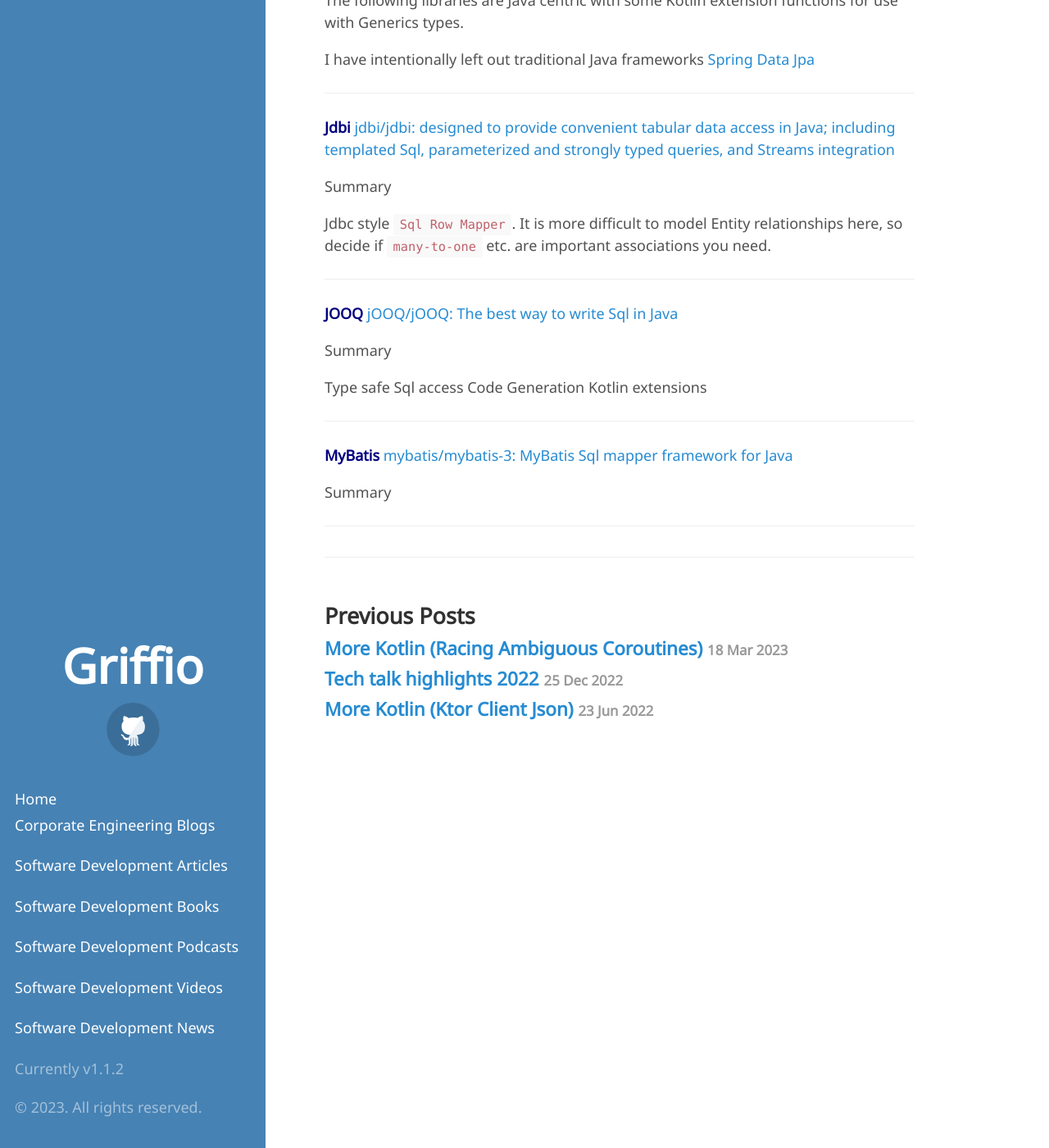
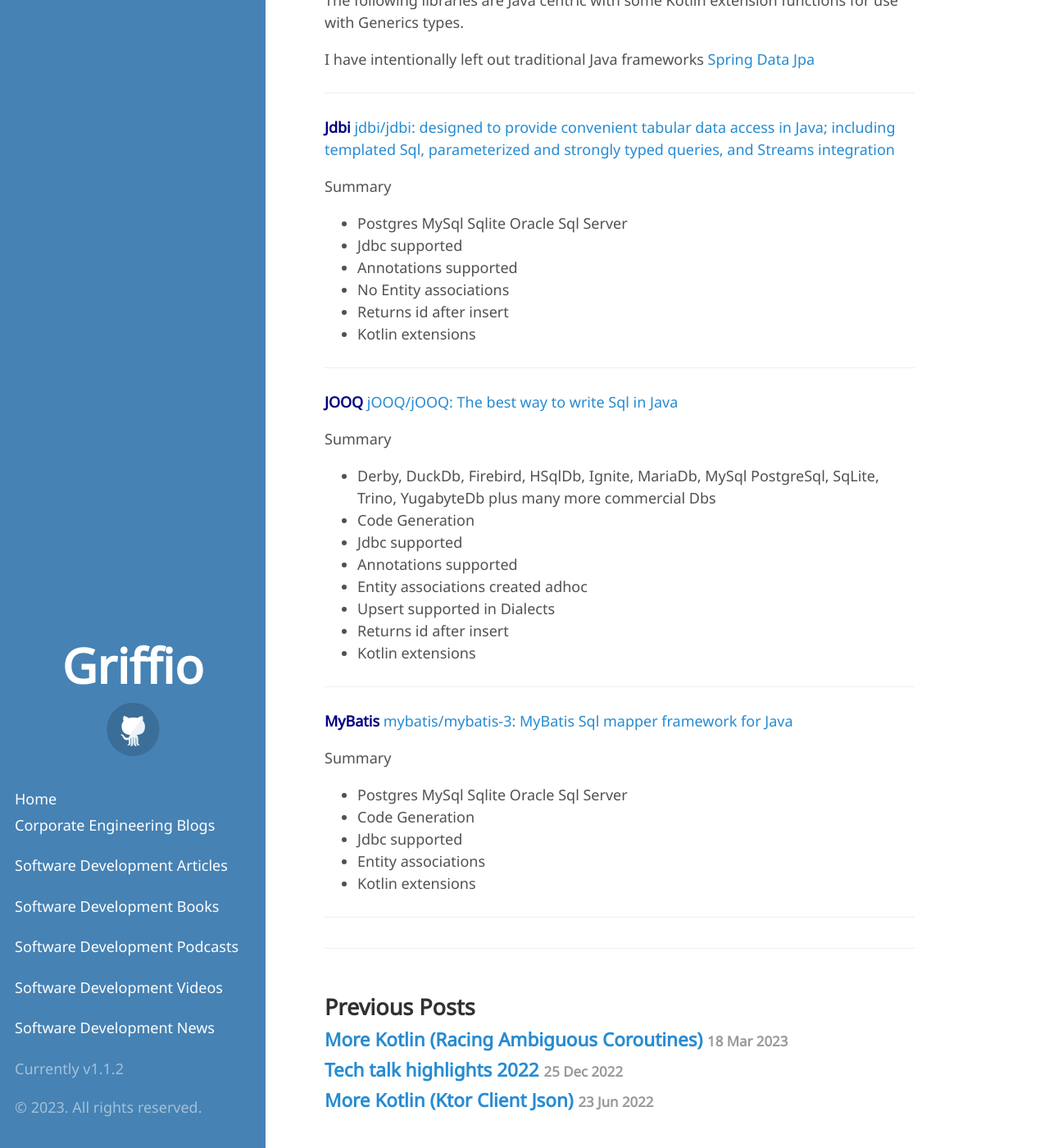
Before and after one commit to griffio/griffio.github.io, a Jekyll site: the page built from _posts/2023-04-20-More-Kotlin-Sql-Persistence-Comparision.md, in a window 1280 px wide and 1400 px high, scrolled down 4378 px. Shown: the whole window at 82% size. Built offline with Jekyll 4.4.1, drawn with Linux system fonts in a browser that asks for light colours; some web fonts are replaced; some of the changed text lies outside the part shown.

Commit message:
First draft
Kotlin Java Row Mappers

```diff
--- a/_posts/2023-04-20-More-Kotlin-Sql-Persistence-Comparision.md
+++ b/_posts/2023-04-20-More-Kotlin-Sql-Persistence-Comparision.md
@@ -58,7 +58,7 @@
 
 The following libraries are Kotlin centric even though they may use Java libraries like Jdbc, logging, Jackson
 
-Other Kotlin libraries not covered here but worth comparing are [Zeko-SQL-Builder](https://github.com/darkredz/Zeko-SQL-Builder) and
+Other Kotlin libraries not covered here but worth comparing are [Zeko-Sql-Builder](https://github.com/darkredz/Zeko-SQL-Builder) and
 [Zeko-Data-Mapper](https://github.com/darkredz/Zeko-Data-Mapper). These are in less active development.
 
 ---
@@ -68,7 +68,7 @@
 Summary
 
 * Exposed is a self-described light weight `Object Relational Mapper` library with Sql Dsl and Crud Dao Api
-* Postgres MySQL MariaDB SQLite H2 Oracle SQL Server
+* Postgres MySql MariaDB Sqlite H2 Oracle Sql Server
 * Jdbc only
 * No Annotations
 * No Code generation
@@ -85,7 +85,7 @@
 Summary
 
 * Komapper is an `Object Relational Mapper` library with Sql Dsl for JVM server side
-* Postgres MySQL MariaDB H2 Oracle SQL Server
+* Postgres MySql MariaDB H2 Oracle Sql Server
 * Jdbc and R2dbc supported
 * Annotations
 * Code generation at compile-time
@@ -101,7 +101,7 @@
 Summary
 
 * Kotysa is a light `Object Relational Mapper` with type-safe Sql Dsl for Jvm and Android
-* Postgres MySQL MariaDB SQLite H2 Oracle SQL Server
+* Postgres MySql MariaDB Sqlite H2 Oracle Sql Server
 * Jdbc and R2dbc supported
 * No Annotations
 * No Code generation
@@ -115,7 +115,7 @@
 
 Summary
 * Ktorm is a lightweight Orm Framework for Kotlin directly based on pure Jdbc
-* Postgres MySQL SQLite Oracle SQL Server
+* Postgres MySql Sqlite Oracle Sql Server
 * Jdbc and R2dbc supported [ktorm-r2dbc](https://github.com/kotlin-orm/ktorm-r2dbc)
 * No third-party dependencies
 * No annotations
@@ -129,9 +129,9 @@
 **SqlDelight** [cashapp/sqldelight: Generates typesafe Kotlin APIs from Sql](https://github.com/cashapp/sqldelight)
 
 Summary
-* SQLDelight generates typesafe Kotlin APIs from your SQL statements
+* SqlDelight generates typesafe Kotlin APIs from your Sql statements
 * Check that all your Dml and Ddl are supported
-* SQLite (Postgres MySQL HSQL in development)
+* Sqlite (Postgres MySql HSql in development)
 * Jdbc and R2dbc supported
 * Schema first development from Sql statements
 * No annotations
@@ -155,7 +155,12 @@
 
 Summary
 
-Jdbc style `Sql Row Mapper`. It is more difficult to model Entity relationships here, so decide if `many-to-one` etc. are important associations you need.
+* Postgres MySql Sqlite Oracle Sql Server
+* Jdbc supported
+* Annotations supported
+* No Entity associations
+* Returns id after insert
+* Kotlin extensions
 
 ---
 
@@ -163,9 +168,14 @@
 
 Summary
 
-Type safe Sql access
-Code Generation
-Kotlin extensions
+* Derby, DuckDb, Firebird, HSqlDb, Ignite, MariaDb, MySql PostgreSql, SqLite, Trino, YugabyteDb plus many more commercial Dbs
+* Code Generation
+* Jdbc supported
+* Annotations supported
+* Entity associations created adhoc
+* Upsert supported in Dialects
+* Returns id after insert
+* Kotlin extensions
 
 ---
 
@@ -173,4 +183,10 @@
 
 Summary
 
+* Postgres MySql Sqlite Oracle Sql Server
+* Code Generation
+* Jdbc supported
+* Entity associations
+* Kotlin extensions
+
 ---
```
